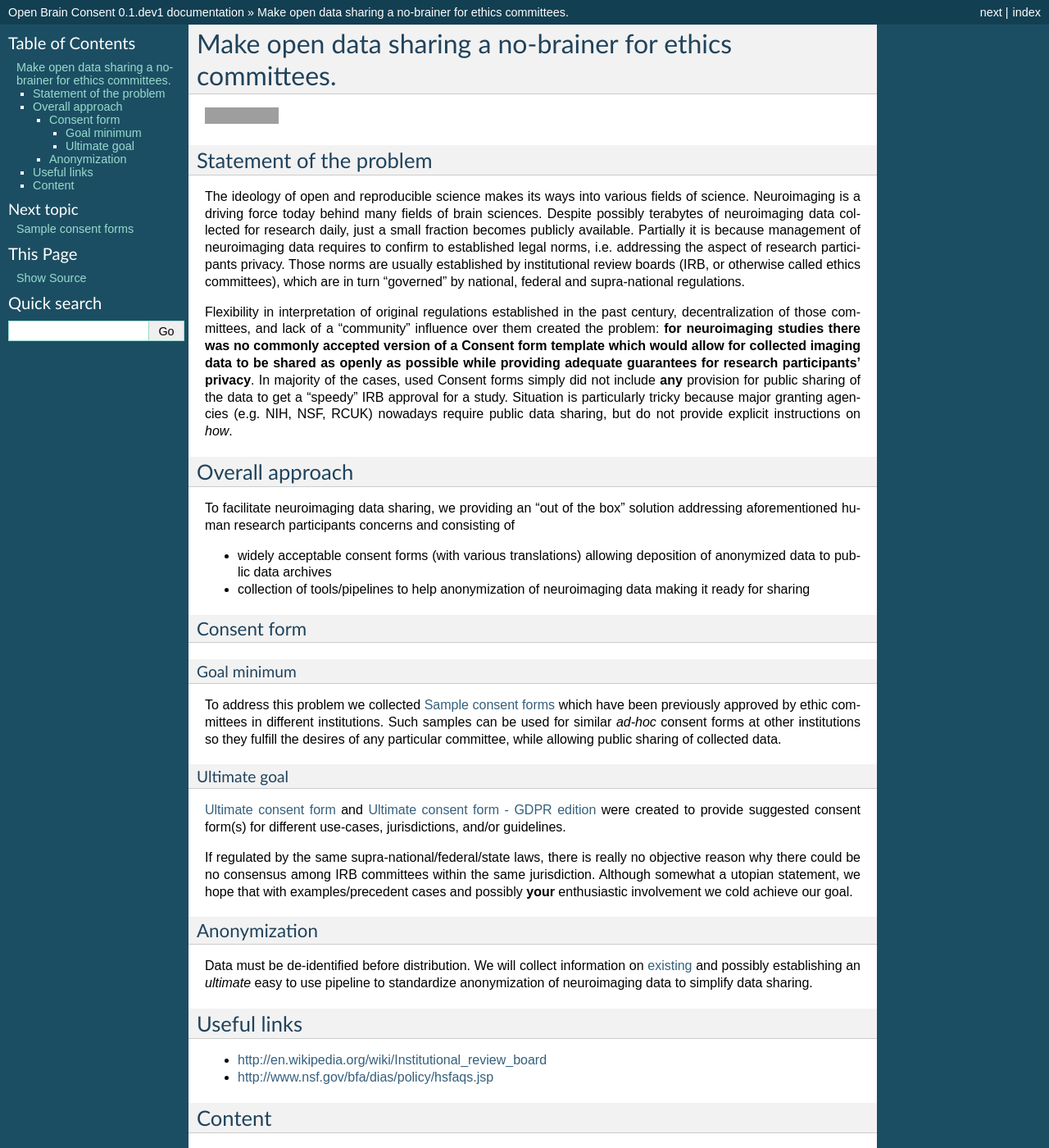
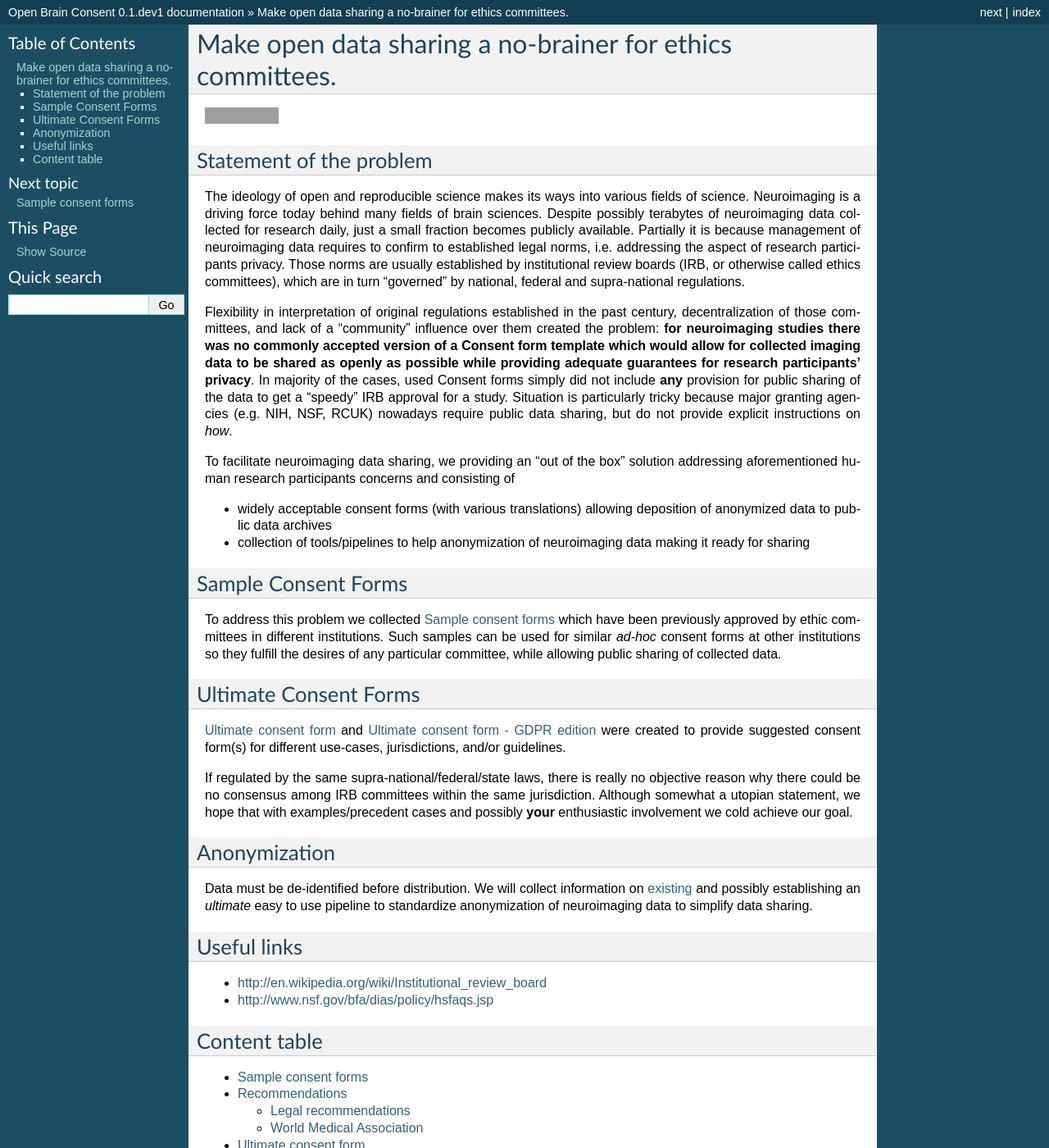
Before and after one commit to con/open-brain-consent, a Sphinx documentation site: the page built from docs/source/index.rst, in a window 1280 px wide and 1400 px high. Shown: the whole window at 82% size. Built offline with Sphinx 7.4.7, drawn with Linux system fonts in a browser that asks for light colours; grey boxes are pictures that could not be loaded.

Commit message:
RF: uniform first level section in README.rst

```diff
--- a/README.rst
+++ b/README.rst
@@ -30,9 +30,6 @@ tricky because major granting agencies (e.g. NIH, NSF, RCUK) nowadays
 require public data sharing, but do not provide explicit instructions
 on *how*.
 
-Overall approach
-================
-
 To facilitate neuroimaging data sharing, we providing an "out of
 the box" solution addressing aforementioned human research participants
 concerns and consisting of
@@ -44,11 +41,8 @@ concerns and consisting of
   data making it ready for sharing
 
 
-Consent form
-------------
-
-Goal minimum
-~~~~~~~~~~~~
+Sample Consent Forms
+====================
 
 To address this problem we collected :ref:`chap_consent_samples` which have
 been previously approved by ethic committees in different
@@ -57,8 +51,8 @@ similar *ad-hoc* consent forms at other institutions so they fulfill
 the desires of any particular committee, while allowing public sharing
 of collected data.
 
-Ultimate goal
-~~~~~~~~~~~~~
+Ultimate Consent Forms
+======================
 
 :ref:`chap_consent_ultimate` and :ref:`chap_consent_ultimate_gdpr`
 were created to provide suggested consent form(s) for different
@@ -71,7 +65,7 @@ we hope that with examples/precedent cases and possibly **your**
 enthusiastic involvement we cold achieve our goal.
 
 Anonymization
---------------
+=============
 
 Data must be de-identified before distribution.  We will collect
 information on :ref:`existing <chap_anonymization_tools>` and
--- a/docs/source/index.rst
+++ b/docs/source/index.rst
@@ -7,8 +7,8 @@
    :end-before: link list
 
 
-Content
-=======
+Content table
+=============
 
 .. toctree::
    :maxdepth: 3
```
